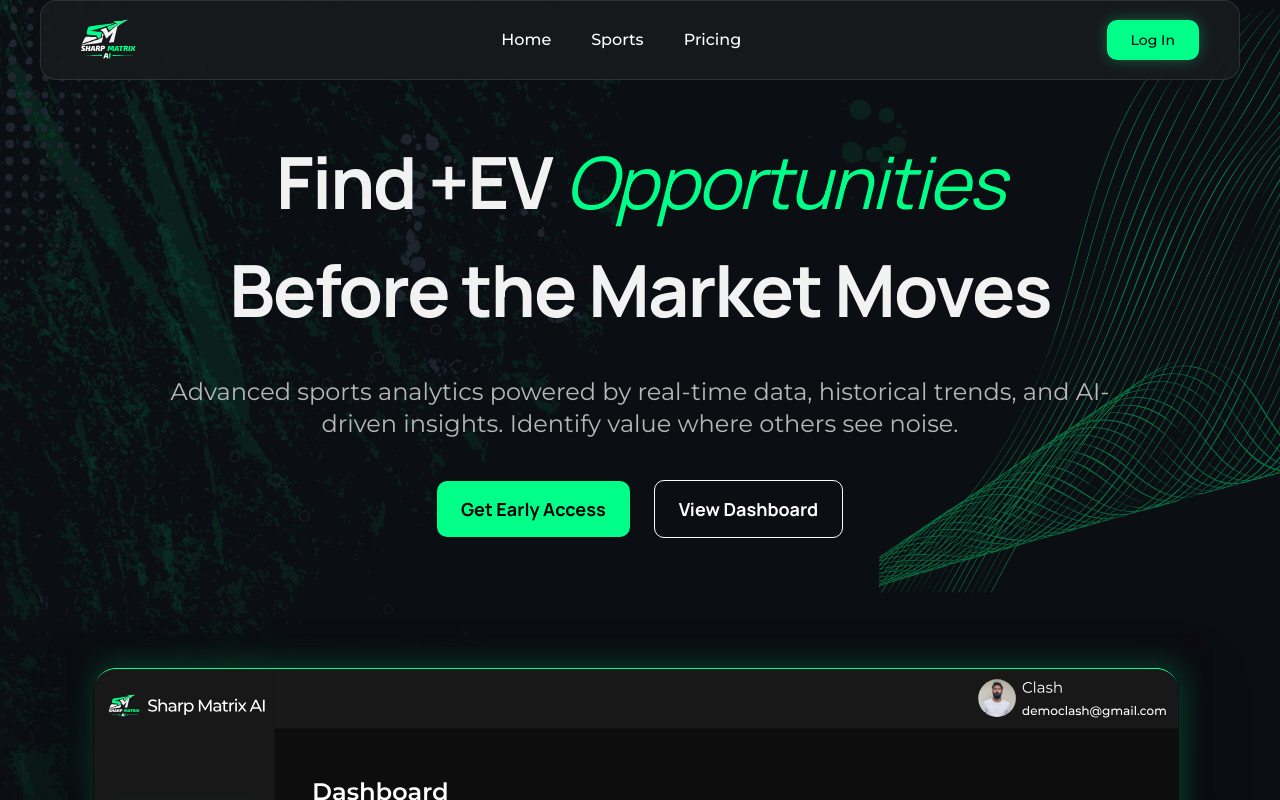
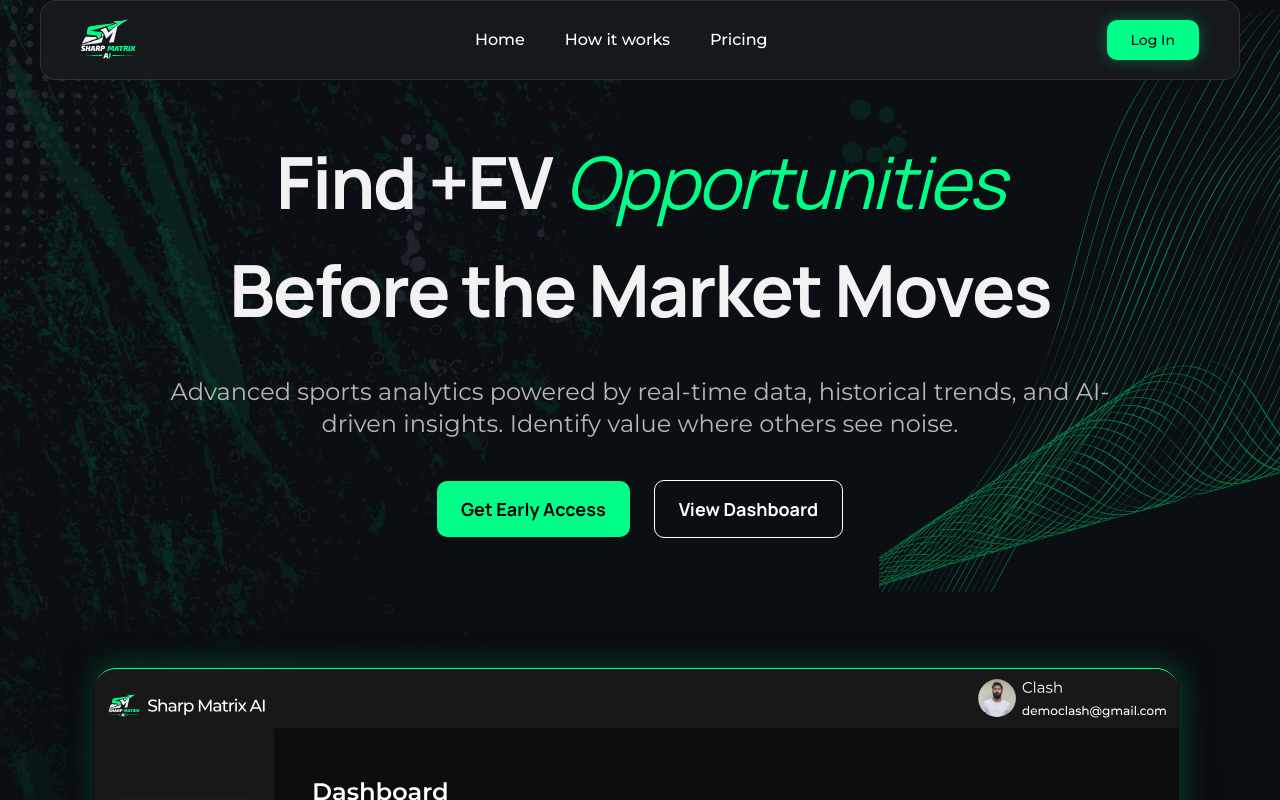
Before and after one commit to Alok4D/clash-gambling, a Next.js app: page / in a window 1280 px wide. Shown: the top 800 px of the page. Built offline with nearby package versions, Linux system fonts and the light colour scheme.

Commit message:
feat: implement FeaturesSection and responsive Navbar components for the home page

```diff
--- a/app/(home)/_components/FeaturesSection.tsx
+++ b/app/(home)/_components/FeaturesSection.tsx
@@ -42,7 +42,7 @@ const FeaturesSection = () => {
   ];
 
   return (
-    <section id="sports" className="bg-[#0B0E11] py-20 px-6 scroll-mt-20">
+    <section id="how-it-works" className="bg-[#0B0E11] py-20 px-6 scroll-mt-20">
       <div className="mx-auto max-w-[1200px]">
         {/* Header Section */}
         <div className="relative mb-16 text-center">
--- a/app/(home)/_components/Navbar.tsx
+++ b/app/(home)/_components/Navbar.tsx
@@ -22,7 +22,7 @@ const Navbar = () => {
 
   const navLinks = [
     { name: "Home", href: "/" },
-    { name: "Sports", href: "/#sports" },
+    { name: "How it works", href: "/#how-it-works" },
     { name: "Pricing", href: "/#pricing" },
   ];
 
```
